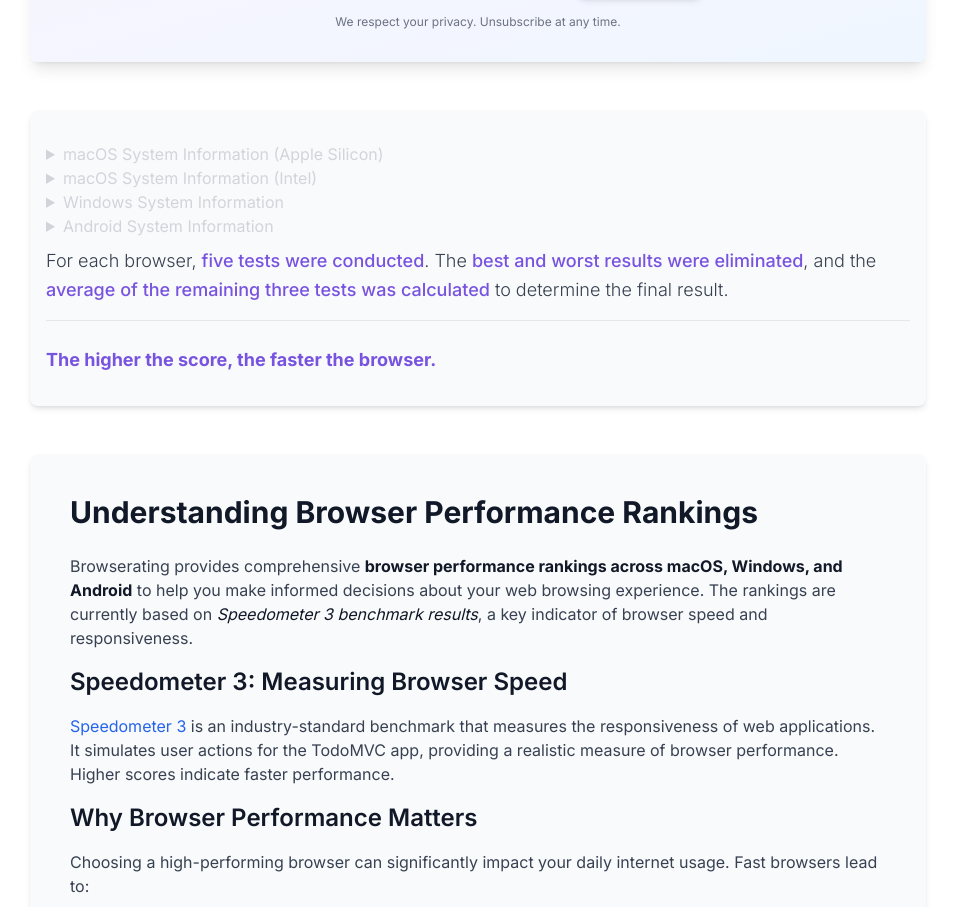
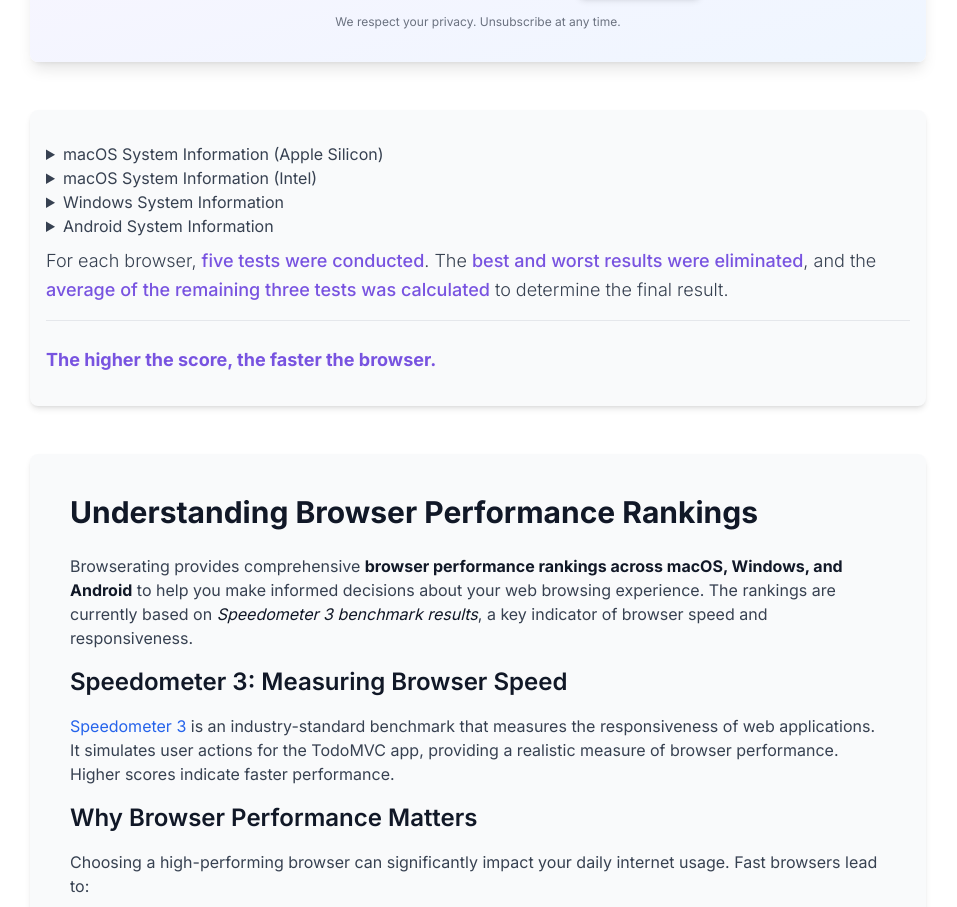
Before and after one commit to kawaiier/browserating, a Next.js app: page / in a window 1280 px wide. Shown: the part 3110-4017 px from the top of the page, without its empty margins (162-1119 px from the left). Built offline with nearby package versions, Linux system fonts and the light colour scheme.

Commit message:
Dark mode fixes #14

```diff
--- a/app/components/About/About.js
+++ b/app/components/About/About.js
@@ -4,11 +4,11 @@
 
 export default function About() {
   return (
-    <section className="max-w-4xl mx-auto px-4 py-8 mt-12 bg-gray-50 dark:bg-gray-800 rounded-lg shadow-md dark:shadow-gray-900/50">
+    <section className="dark:text-gray-300 text-gray-700 max-w-4xl mx-auto px-4 py-8 mt-12 bg-gray-50 dark:bg-gray-800 rounded-lg shadow-md dark:shadow-gray-900/50">
       <SystemInfo
         title="macOS System Information (Apple Silicon)"
         details={
-          <p className="text-gray-300">
+          <>
             All browsers have been tested on a{" "}
             <span className="font-medium text-[#7853E0] dark:text-[#9B7BE8]">
               clean install of macOS Sequoia 15.1.1.
@@ -25,13 +25,13 @@
             <span className="font-medium text-[#7853E0] dark:text-[#9B7BE8]">
               36 GB of RAM
             </span>
-          </p>
+          </>
         }
       />
       <SystemInfo
         title="macOS System Information (Intel)"
         details={
-          <p className="text-gray-300">
+          <>
             All browsers have been tested on a{" "}
             <span className="font-medium text-[#7853E0] dark:text-[#9B7BE8]">
               clean install of macOS Ventura 13.6.9.
@@ -48,13 +48,13 @@
             <span className="font-medium text-[#7853E0] dark:text-[#9B7BE8]">
               16 GB of RAM
             </span>
-          </p>
+          </>
         }
       />
       <SystemInfo
         title="Windows System Information"
         details={
-          <p className="text-gray-300">
+          <>
             All browsers have been tested on an{" "}
             <span className="font-medium text-[#7853E0] dark:text-[#9B7BE8]">
               old install of Windows 10 Pro.
@@ -71,13 +71,13 @@
             <span className="font-medium text-[#7853E0] dark:text-[#9B7BE8]">
               16 GB of RAM
             </span>
-          </p>
+          </>
         }
       />
       <SystemInfo
         title="Android System Information"
         details={
-          <p className="text-gray-300">
+          <>
             All browsers have been tested on{" "}
             <span className="font-medium text-[#7853E0] dark:text-[#9B7BE8]">
               Nothing OS 2.6 Android 14.
@@ -94,7 +94,7 @@
             <span className="font-medium text-[#7853E0] dark:text-[#9B7BE8]">
               8 GB of RAM
             </span>
-          </p>
+          </>
         }
       />
       <TestProcedure />
--- a/app/components/About/SystemInfo.js
+++ b/app/components/About/SystemInfo.js
@@ -1,7 +1,7 @@
 export default function SystemInfo({ title, details }) {
   return (
     <details>
-      <summary className="text-gray-300">{title}</summary>
+      <summary className="dark:text-gray-300 text-gray-700">{title}</summary>
       <div className="ml-4 pt-2 border-t border-gray-200 my-4">{details}</div>
     </details>
   );
```
